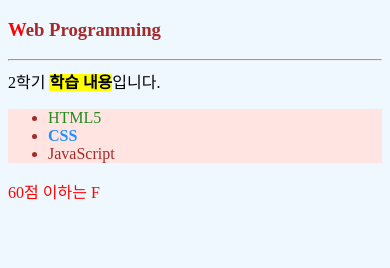
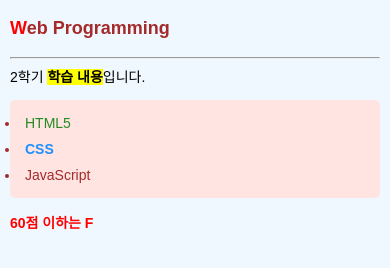
Before and after one commit to PocolGames/webTest, a plain HTML site: page Practice problem/예제 4-9.html in a window 390 px wide. Drawn offline with Linux system fonts and the light colour scheme.

Commit message:
Update 예제 4-9.html

```diff
--- a/Practice problem/예제 4-9.html
+++ b/Practice problem/예제 4-9.html
@@ -1,47 +1,79 @@
 <!DOCTYPE html>
-<html>
+<html lang="ko">
 <head>
     <meta charset="utf-8">
+    <meta name="viewport" content="width=device-width, initial-scale=1">
     <title>셀렉터 만들기</title>
     <style>
-        h3, li { /* 태그 이름 셀렉터 */
+        body {
+            font-family: Arial, sans-serif;
+            margin: 20px;
+            padding: 0;
+            background: aliceblue;
+        }
+
+        h3, li {
             color: brown;
         }
 
-        div > div > strong { /* 자식 셀렉터 */
+        div > div > strong {
             background: yellow;
         }
 
-        ul strong { /* 자손 셀렉터 */
+        ul strong {
             color: dodgerblue;
         }
 
-        .warning { /* class 셀렉터 */
+        .warning {
+            color: red;
+            font-weight: bold;
+        }
+
+        #list {
+            background: mistyrose;
+            padding: 10px;
+            border-radius: 5px;
+        }
+
+        #list span {
+            color: forestgreen;
+        }
+
+        h3:first-letter {
             color: red;
         }
 
-        body.main { /* class 셀렉터 */
-            background: aliceblue;
+        li:hover {
+            background: yellowgreen;
         }
 
-        #list { /* id 셀렉터 */
-            background: mistyrose;
-        }
+        /* 모바일 최적화 */
+        @media (max-width: 600px) {
+            body {
+                font-size: 14px;
+                margin: 10px;
+            }
 
-        #list span { /* 자손 셀렉터 */
-            color: forestgreen;
-        }
+            h3 {
+                font-size: 18px;
+            }
 
-        h3:first-letter { /* 가상 클래스 셀렉터 */
-            color: red;
-        }
+            ul {
+                padding: 5px;
+            }
 
-        li:hover { /* 가상 클래스 셀렉터 */
-            background: yellowgreen;
+            li {
+                padding: 5px;
+                font-size: 14px;
+            }
+
+            .warning {
+                font-size: 14px;
+            }
         }
     </style>
 </head>
-<body class="main">
+<body>
     <h3>Web Programming</h3>
     <hr>
     <div>
```
